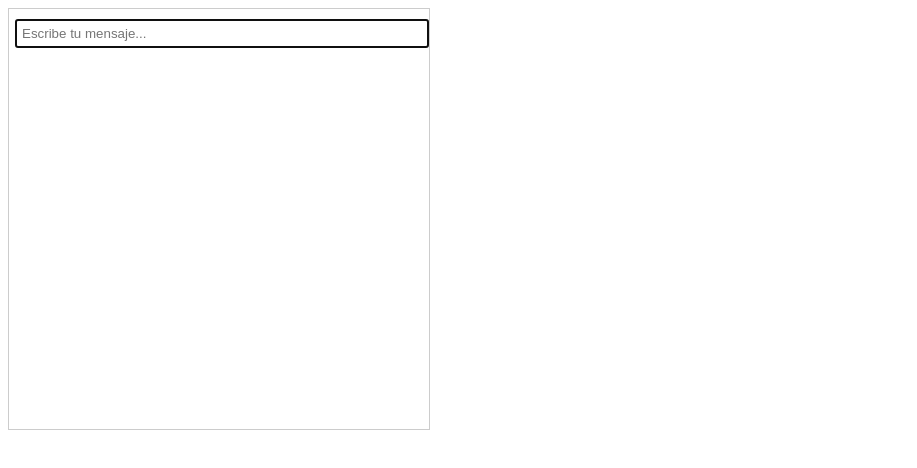
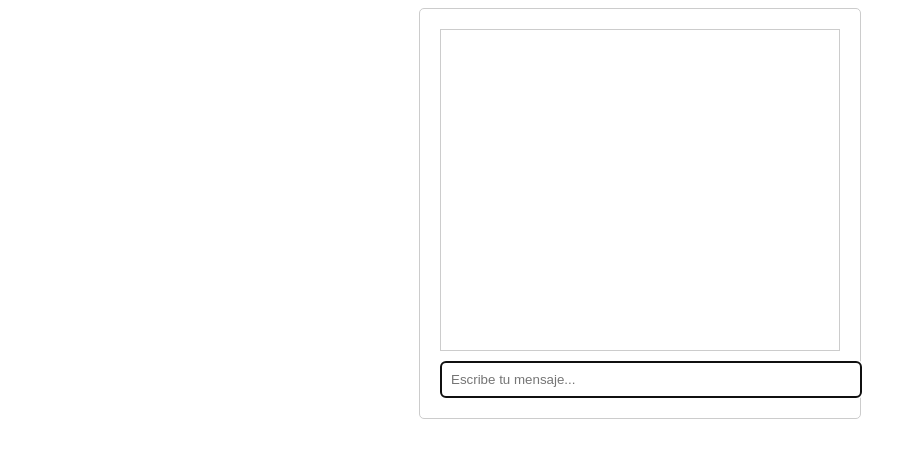
Before and after one commit to NNYKER/Tareas, a plain HTML site: page index.html in a window 1280 px wide. Shown: the whole page, without its empty margins (0-917 px from the left). Drawn offline with nearby package versions, Linux system fonts and the light colour scheme.

Commit message:
Update style.css

```diff
--- a/style.css
+++ b/style.css
@@ -1,10 +1,17 @@
-/* Estilos generales para el chat */
 #chat-container {
   width: 400px;
-  height: 400px;
+  margin: 0 auto;
+  padding: 20px;
+  border: 1px solid #ccc;
+  border-radius: 5px;
+}
+
+#chat-log {
+  height: 300px;
+  overflow-y: scroll;
+  margin-bottom: 10px;
   border: 1px solid #ccc;
   padding: 10px;
-  overflow-y: scroll;
 }
 
 .message {
@@ -12,19 +19,16 @@
 }
 
 .user {
-  text-align: right;
   background-color: #f2f2f2;
 }
 
 .assistant {
-  text-align: left;
-  background-color: #e1ecf4;
+  background-color: #e6e6e6;
 }
 
-/* Estilos para el área de entrada de usuario */
 #user-input {
   width: 100%;
-  padding: 5px;
+  padding: 10px;
+  border: 1px solid #ccc;
+  border-radius: 5px;
 }
-
-/* Otros estilos adicionales que desees agregar */
```
